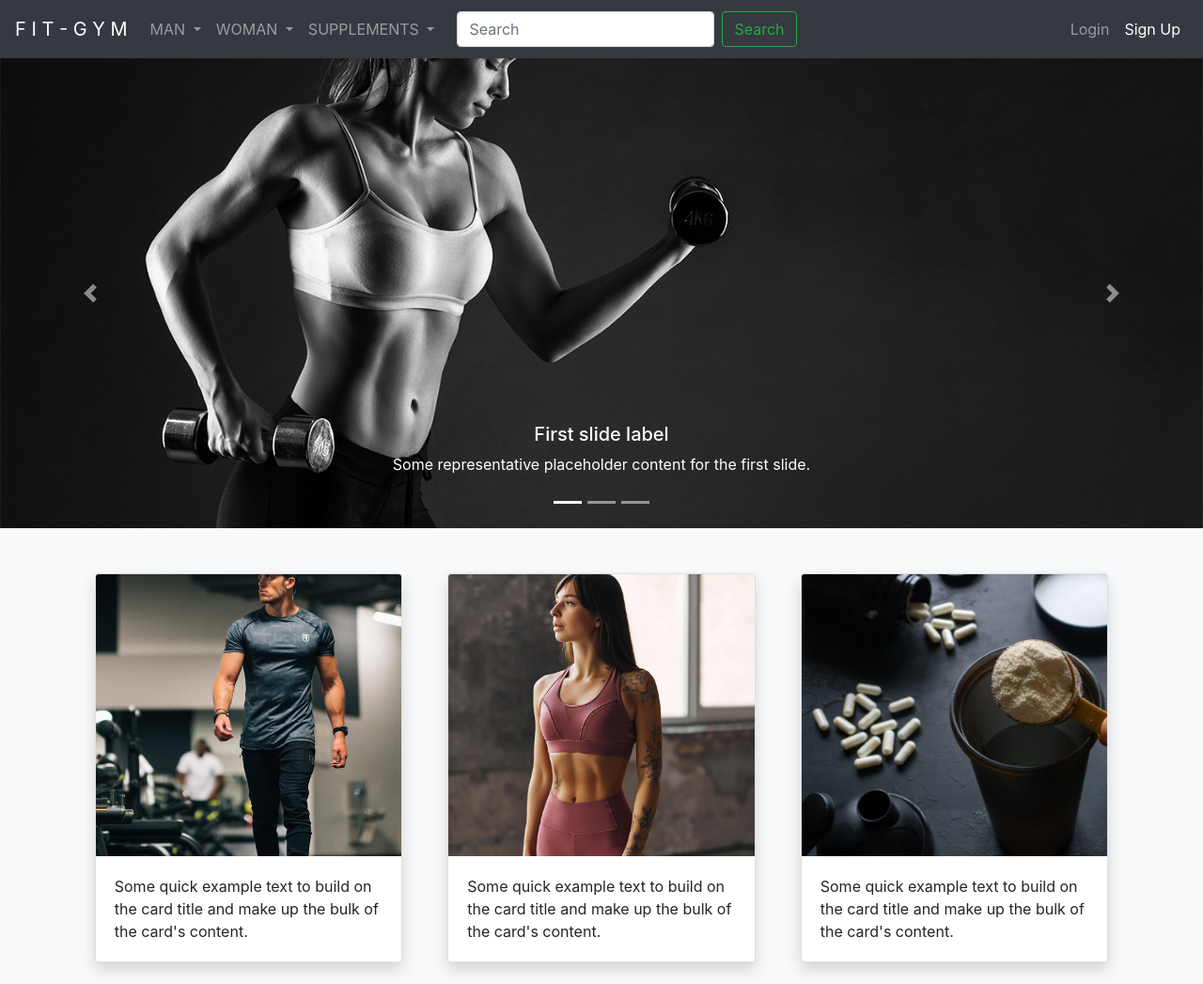
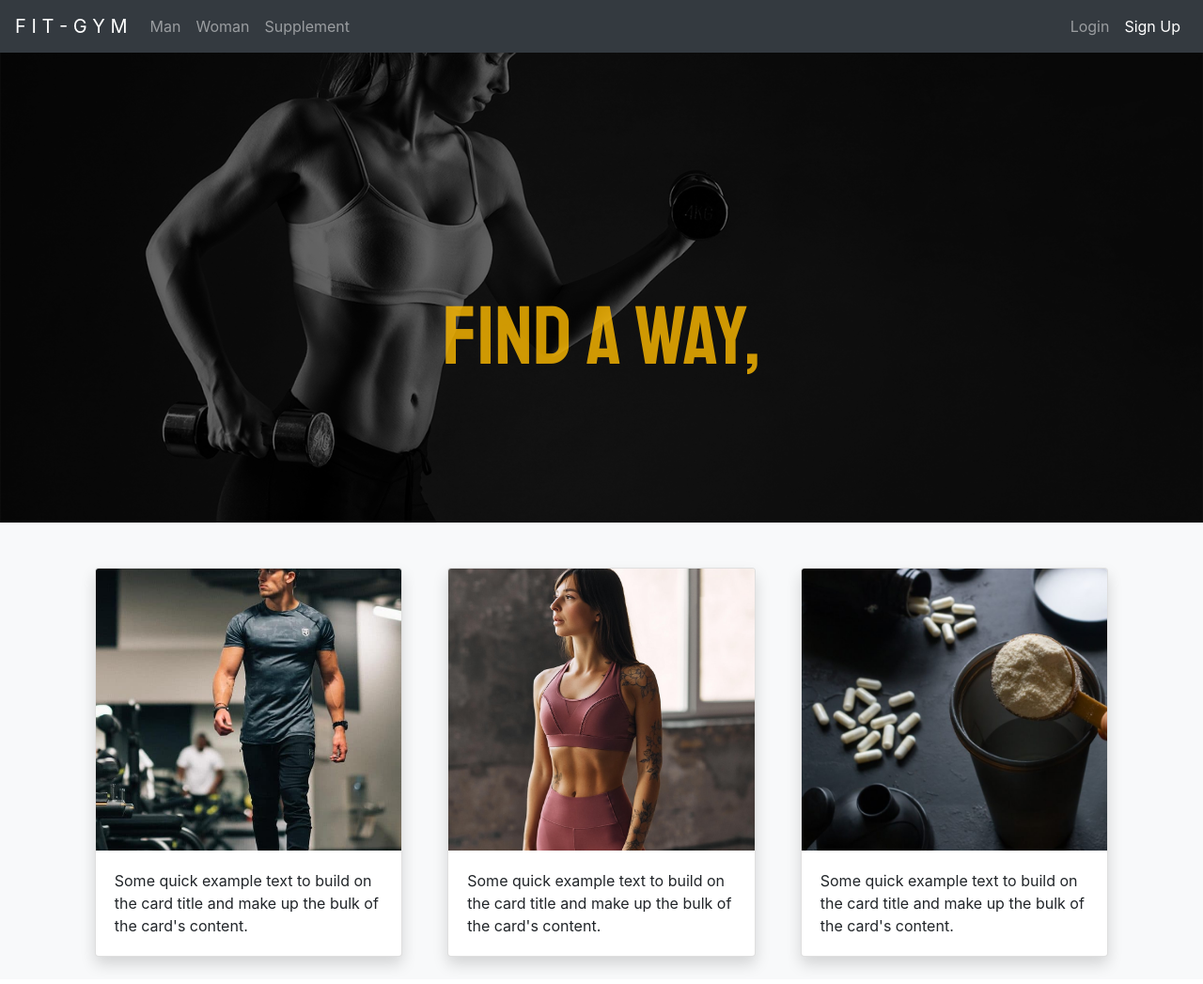
Before and after one commit to ChristianNagata/ecommerce, a Django app: page / in a window 1280 px wide. Shown: the top 1047 px of the page at 94% size. Run offline with Django 3.2, Linux system fonts and the light colour scheme; parts of the project's set-up code (start-up, migrations or seed data) failed here and were passed over.

Commit message:
Personalização da navbar e do carousel

```diff
--- a/static/products/css/style.css
+++ b/static/products/css/style.css
@@ -1,4 +1,21 @@
 /* Mais usado na página inicial */
+
+.texto-cor-especial {
+    color: rgb(255, 187, 0);
+}
+
+.texto-opacidade {
+    opacity: 80%;
+}
+
+.fonte-especial {
+    font-family: 'Bebas Neue', cursive;
+
+    font-family: 'Graduate', cursive;
+
+    font-family: 'Staatliches', cursive;
+}
+
 .card-largura {
     max-width: 18rem;
 }
@@ -15,6 +32,7 @@
     object-fit: cover;
     object-position: 0 75%;
     height: 500px;
+    filter: brightness(40%);
 }
 
 .card-posicao-imagem1 {
--- a/templates/base.html
+++ b/templates/base.html
@@ -13,6 +13,11 @@
     <!-- Bootstrap CSS -->
     <link rel="stylesheet" href="https://cdn.jsdelivr.net/npm/bootstrap@4.6.1/dist/css/bootstrap.min.css" integrity="sha384-zCbKRCUGaJDkqS1kPbPd7TveP5iyJE0EjAuZQTgFLD2ylzuqKfdKlfG/eSrtxUkn" crossorigin="anonymous">
 
+    <!-- Fonts -->
+    <link rel="preconnect" href="https://fonts.googleapis.com">
+    <link rel="preconnect" href="https://fonts.gstatic.com" crossorigin>
+    <link href="https://fonts.googleapis.com/css2?family=Bebas+Neue&family=Graduate&family=Staatliches&display=swap" rel="stylesheet">
+
     <title>Hello, world!</title>
   </head>
   <body>
@@ -25,47 +30,19 @@
         <div class="collapse navbar-collapse" id="navbarSupportedContent">
           <ul class="navbar-nav">
 
-            <li class="nav-item dropdown">
-              <a class="nav-link dropdown-toggle" href="#" id="navbarDropdown" role="button" data-toggle="dropdown" aria-expanded="false">
-                MAN
-              </a>
-              <div class="dropdown-menu" aria-labelledby="navbarDropdown">
-                <a class="dropdown-item" href="#">Action</a>
-                <a class="dropdown-item" href="#">Another action</a>
-                <div class="dropdown-divider"></div>
-                <a class="dropdown-item" href="#">Something else here</a>
-              </div>
+            <li class="nav-item texto-cor-especial">
+              <a class="nav-link" href="{% url 'logout' %}">Man</a>
             </li>
 
-            <li class="nav-item dropdown">
-              <a class="nav-link dropdown-toggle" href="#" id="navbarDropdown" role="button" data-toggle="dropdown" aria-expanded="false">
-                WOMAN
-              </a>
-              <div class="dropdown-menu" aria-labelledby="navbarDropdown">
-                <a class="dropdown-item" href="#">Action</a>
-                <a class="dropdown-item" href="#">Another action</a>
-                <div class="dropdown-divider"></div>
-                <a class="dropdown-item" href="#">Something else here</a>
-              </div>
+            <li class="nav-item">
+              <a class="nav-link" href="{% url 'logout' %}">Woman</a>
             </li>
 
-            <li class="nav-item dropdown">
-              <a class="nav-link dropdown-toggle" href="#" id="navbarDropdown" role="button" data-toggle="dropdown" aria-expanded="false">
-                SUPPLEMENTS
-              </a>
-              <div class="dropdown-menu" aria-labelledby="navbarDropdown">
-                <a class="dropdown-item" href="#">Action</a>
-                <a class="dropdown-item" href="#">Another action</a>
-                <div class="dropdown-divider"></div>
-                <a class="dropdown-item" href="#">Something else here</a>
-              </div>
+            <li class="nav-item">
+              <a class="nav-link" href="{% url 'logout' %}">Supplement</a>
             </li>
 
           </ul>
-          <form class="form-inline my-2 my-lg-1 ml-3">
-            <input class="form-control mr-sm-2" type="search" placeholder="Search" aria-label="Search">
-            <button class="btn btn-outline-success my-2 my-sm-0" type="submit">Search</button>
-          </form>
         </div>
         <div class="collapse navbar-collapse justify-content-end" id="navbarSupportedContent">
           <ul class="navbar-nav">
--- a/templates/products/index.html
+++ b/templates/products/index.html
@@ -3,43 +3,21 @@
 
 {% block header %}
 <!-- Carrossel começo -->
-<div id="carouselExampleCaptions" class="carousel slide" data-ride="carousel">
-    <ol class="carousel-indicators">
-      <li data-target="#carouselExampleCaptions" data-slide-to="0" class="active"></li>
-      <li data-target="#carouselExampleCaptions" data-slide-to="1"></li>
-      <li data-target="#carouselExampleCaptions" data-slide-to="2"></li>
-    </ol>
+<div id="carouselExampleCaptions" class="carousel slide" data-ride="carousel" data-interval="3000">
     <div class="carousel-inner">
       <div class="carousel-item active">
         <img src="{% static 'products/img/imagem1-carousel.jpg' %}" class="d-block w-100 imagem-carrossel" alt="...">
-        <div class="carousel-caption d-none d-md-block">
-          <h5>First slide label</h5>
-          <p>Some representative placeholder content for the first slide.</p>
+        <div class="carousel-caption d-none d-md-block h-50">
+          <h1 class="texto-cor-especial fonte-especial texto-opacidade display-2">FIND A WAY,</h1>
         </div>
       </div>
       <div class="carousel-item">
         <img src="{% static 'products/img/imagem2-carousel.jpg' %}" class="d-block w-100 imagem-carrossel" alt="...">
-        <div class="carousel-caption d-none d-md-block">
-          <h5>Second slide label</h5>
-          <p>Some representative placeholder content for the second slide.</p>
-        </div>
-      </div>
-      <div class="carousel-item">
-        <img src="{% static 'products/img/imagem3-carousel.jpg' %}" class="d-block w-100 imagem-carrossel" alt="...">
-        <div class="carousel-caption d-none d-md-block">
-          <h5>Third slide label</h5>
-          <p>Some representative placeholder content for the third slide.</p>
+        <div class="carousel-caption d-none d-md-block h-50">
+          <h1 class="texto-cor-especial fonte-especial texto-opacidade display-2">NOT AN EXCUSE.</h1>
         </div>
       </div>
     </div>
-    <button class="carousel-control-prev" type="button" data-target="#carouselExampleCaptions" data-slide="prev">
-      <span class="carousel-control-prev-icon" aria-hidden="true"></span>
-      <span class="sr-only">Previous</span>
-    </button>
-    <button class="carousel-control-next" type="button" data-target="#carouselExampleCaptions" data-slide="next">
-      <span class="carousel-control-next-icon" aria-hidden="true"></span>
-      <span class="sr-only">Next</span>
-    </button>
 </div>
 <!-- Carrossel fim -->
 
--- a/templates/products/product.html
+++ b/templates/products/product.html
@@ -17,12 +17,12 @@
 
             <div class="form-group pt-1" role="group" aria-label="Basic example">
               <form id='product-resume' method="post" action="{% url 'subtotal' %}" class="form">
+
                 {% if sub_category == 'clothes' %}
                 {% csrf_token %}
-                <!-- Tamanhos -->
-                {{ form }}
-                <!-- Tamanhos fim -->
+                {{ form }} <!-- Tamanhos -->
                 {% endif %}
+
                 <div class="pt-1">
                   <input type="submit" class="btn btn-primary" value="Buy now">
                   <input type="button" class="btn btn-secondary" value="Add to cart">
```
Also changed, not shown: db.sqlite3.
